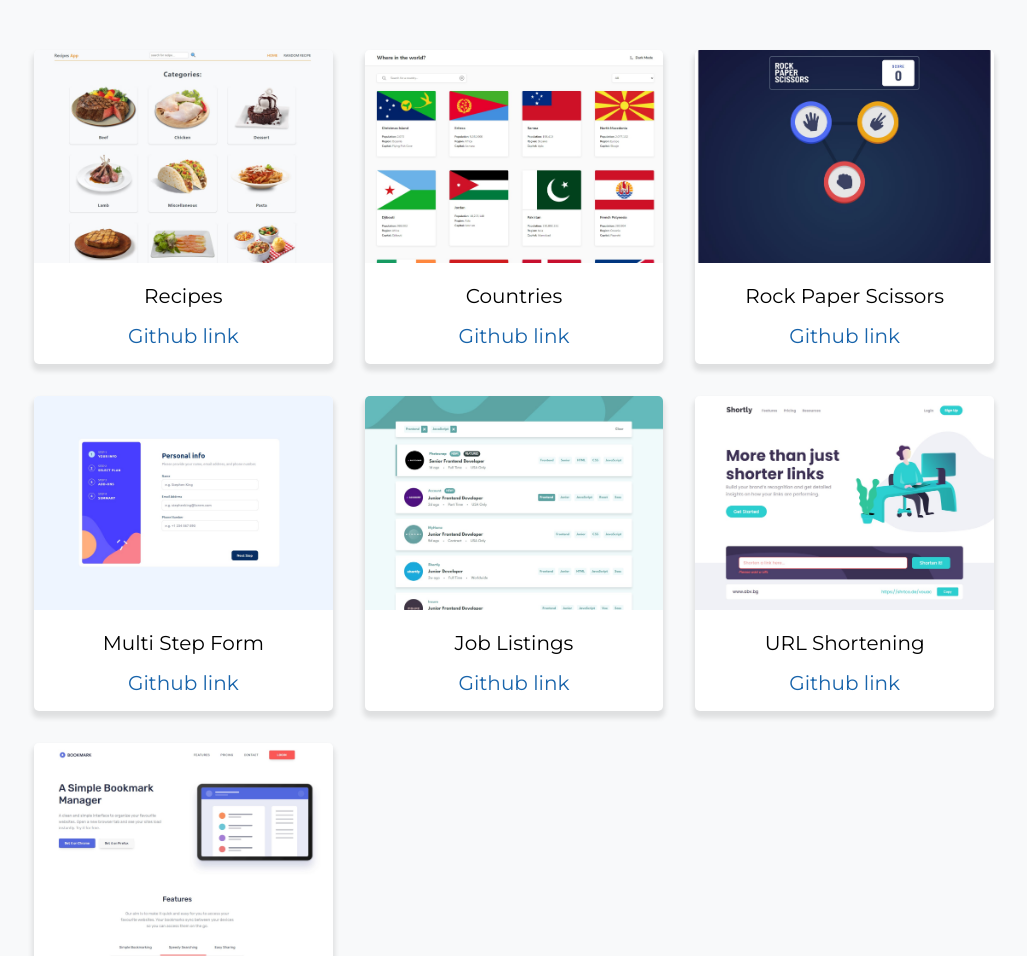
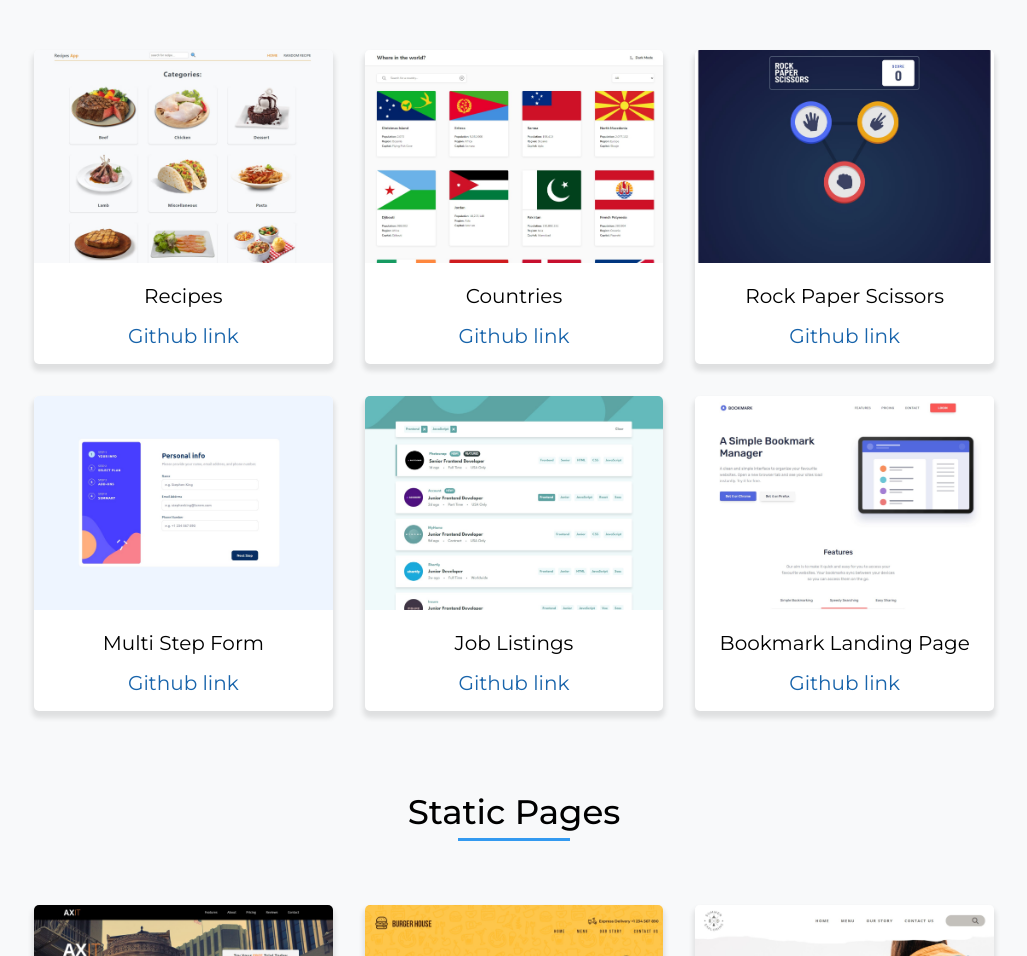
Before and after one commit to NikolaKasabov/HTML-CSS-exercises, a plain HTML site: page projects/index.html in a window 1280 px wide. Shown: the part 144-1100 px from the top of the page, without its empty margins (126-1153 px from the left). Drawn offline with Linux system fonts and the light colour scheme.

Commit message:
remove a project

```diff
--- a/projects/index.html
+++ b/projects/index.html
@@ -49,13 +49,6 @@
         <p class="link-text">Job Listings</p>
       </a>
       <a href="https://github.com/NikolaKasabov/frontendmentor.io-exercises/tree/main/job-listings-react" target="_blank">Github link</a>
-    </div>
-    <div class="card">
-      <a href="https://nkasabov-url-shortening-app.netlify.app/" target="_blank">
-        <img src="./assets/images/url-shortening-app.jpg" alt="url shortening">
-        <p class="link-text">URL Shortening</p>
-      </a>
-      <a href="https://github.com/NikolaKasabov/frontendmentor.io-exercises/tree/main/url-shortening-api-react" target="_blank">Github link</a>
     </div>
     <div class="card">
       <a href="https://nkasabov-bookmark-landing-page.netlify.app/" target="_blank">
```
